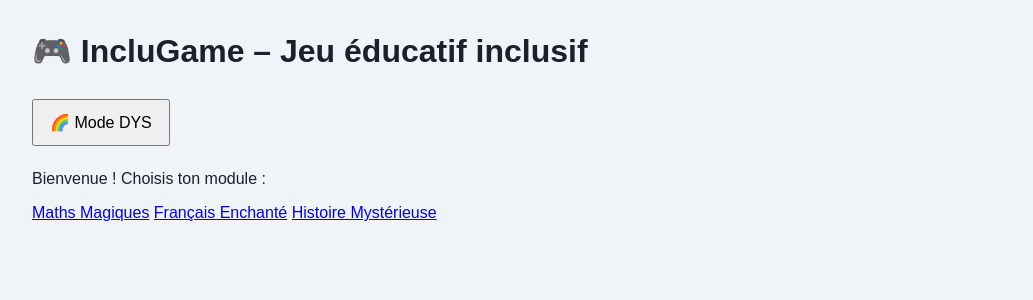
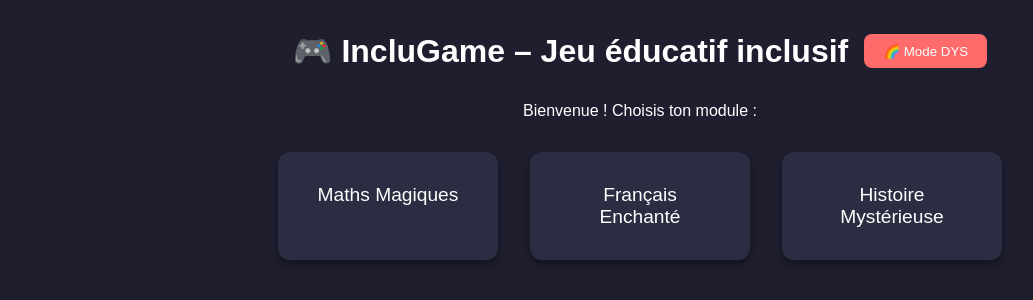
Before and after one commit to Alex270821/inclusive-game, a website: page public/index.html in a window 1280 px wide. Shown: the whole page, without its empty margins (0-1033 px from the left). Drawn offline with Linux system fonts and the light colour scheme; a web font is replaced by a local one.

Commit message:
styles.css

```diff
--- a/public/styles.css
+++ b/public/styles.css
@@ -1,18 +1,14 @@
-body {
-  font-family: 'OpenDyslexic', sans-serif;
-  background: #f0f4f8;
-  color: #1a202c;
-  transition: all .3s;
-  margin: 2rem;
+:root{--bg:#1e1e2f;--accent:#ff6b6b;--dys-bg:#000;--dys-text:#ff0}
+*{margin:0;padding:0;box-sizing:border-box;font-family:'OpenDyslexic',sans-serif}
+body{background:var(--bg);color:#fff;text-align:center;padding:2rem}
+header{display:flex;justify-content:center;align-items:center;gap:1rem;margin-bottom:2rem}
+button{cursor:pointer;padding:.6rem 1.2rem;border:none;border-radius:8px;background:var(--accent);color:#fff}
+body.dys{background:var(--dys-bg);color:var(--dys-text);font-size:1.4em}
+nav{display:flex;justify-content:center;flex-wrap:wrap;gap:2rem;margin-top:2rem}
+.card{
+  display:block;width:220px;padding:2rem;
+  background:#2b2d42;border-radius:12px;
+  text-decoration:none;color:#fff;font-size:1.2rem;
+  transition:.3s;box-shadow:0 4px 8px rgba(0,0,0,.4)
 }
-.dys {
-  background: #000;
-  color: #ff0;
-  font-size: 1.4em;
-}
-button, input, select {
-  font-family: inherit;
-  font-size: inherit;
-  padding: .75em 1em;
-  margin: .5em 0;
-}
+.card:hover{transform:scale(1.05);background:var(--accent)}
```
